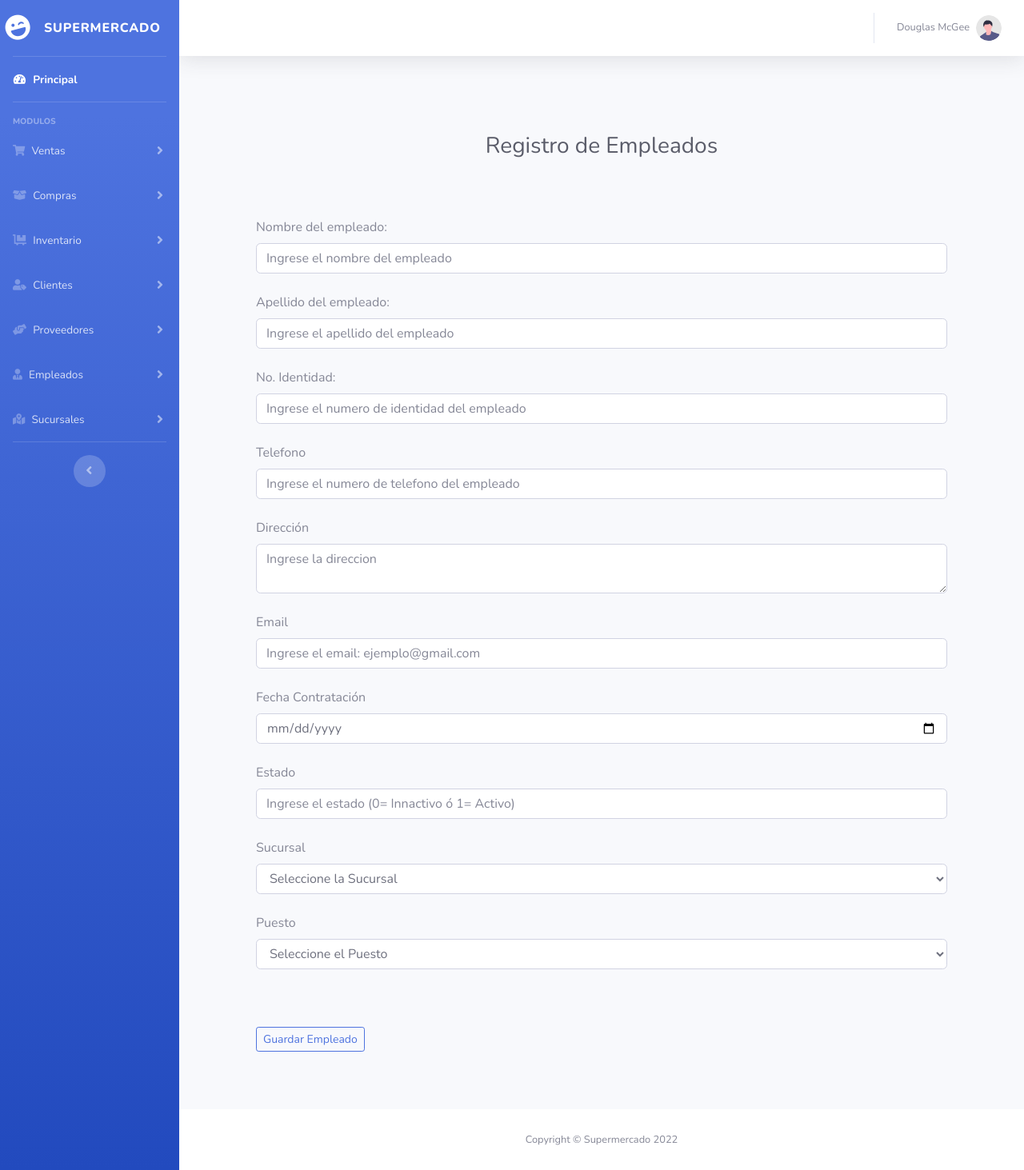
After one commit to brayan200014/market_admin_web_app, a PHP site: page /Paginas/agregarEmpleados.php in a window 1280 px wide. The commit adds this page. Shown: the whole page at 80% size. Run offline with PHP 8.4, Linux system fonts and the light colour scheme; data that the repository does not hold is empty.

Commit message:
Formularios de Agregar, Listar y Modificar Empleados y Sucursales

```diff
--- a/Controladores/controladorEmpleados.php
+++ b/Controladores/controladorEmpleados.php
@@ -1,57 +1,39 @@
 <?php
+
     include_once('../Modelos/modeloEmpleados.php');
-       function listarEmpleados(){
+    function listarEmpleados()
+    {
     $modeloEmpleados = new Empleado();
     return $modeloEmpleados->ObtenerEmployees();
     }
-?>
 
-<?php
-    class controladorEmpleado{
-        public function __construct(){
+    function listarSucursales(){
+        $modeloEmpleados = new Empleado();
+        return $modeloEmpleados->ObtenerSucursal();
     }
 
-        //FUNCIÓN OBTENER PUESTOS EMPLEADOS
-        function ObtenerPuestos(){
-
-            require_once("../Modelos/modeloEmpleados.php");
-            $empleado = new Empleado();
-            $datos = $empleado -> ObtenerPuestos();
-            return $datos;
-        }
-
-        //FUNCIÓN OBTENER EMPLEADOS
-         function ObtenerEmployees(){
-
-            require_once("../Modelos/modeloEmpleados.php");
-            $empleado = new Empleado();
-             return $empleado -> ObtenerEmployees();
-        }
-
-        //FUNCIÓN ELIMINAR EMPLEADOS
-        function deleteEmployees($id){
-
-            require_once("../Modelos/modeloEmpleados.php");
-            $empleado = new Empleado();
-            return $empleado -> deleteEmployees($id);
-        }
-
-        //FUNCIÓN ACTUALIZAR EMPLEADOS
-        function UpdateEmployees($id, $Nombre, $Apellido, $Telefono, $Direccion, $Email, $FechaContratacion, $Estado, $Sucursales_IdSucursal, $Puestos_IdPuesto){
-
-            require_once("../Modelos/modeloEmpleados.php");
-            $empleado=new Empleado();
-            return $empleado-> UpdateEmployees($id, $Nombre, $Apellido, $Telefono, $Direccion, $Email, $FechaContratacion, $Estado, $Sucursales_IdSucursal, $Puestos_IdPuesto);
+    function listarPuestos(){
+        $modeloEmpleados = new Empleado();
+        return $modeloEmpleados->ObtenerPuestos();
     }
 
     //GUARDAR EMPLEADOS
-        function setEmployees($Nombre, $Apellido, $Telefono, $Direccion, $Email, $FechaContratacion, $Estado, $Sucursales_IdSucursal, $Puestos_IdPuesto){
+    function setEmployees(){
 
         require_once("../Modelos/modeloEmpleados.php");
-            $empleado = new Empleado();
-            return $empleado -> setEmployees($Nombre, $Apellido, $Telefono, $Direccion, $Email, $FechaContratacion, $Estado, $Sucursales_IdSucursal, $Puestos_IdPuesto);
+        $modeloEmpleados= new Empleado();
+        $modeloEmpleados->Nombre = $_POST['Nombre'];
+        $modeloEmpleados->Apellido = $_POST['Apellido'];
+        $modeloEmpleados->Identidad = $_POST['Identidad'];
+        $modeloEmpleados->Telefono = $_POST['Telefono'];
+        $modeloEmpleados->Direccion = $_POST['Direccion'];
+        $modeloEmpleados->Email = $_POST['Email'];
+        $modeloEmpleados->FechaContratacion = $_POST['FechaContratacion'];
+        $modeloEmpleados->Estado = $_POST['Estado'];
+        $modeloEmpleados->Sucursales_IdSucursal = $_POST['Sucursales_IdSucursal'];
+        $modeloEmpleados->Puestos_IdPuesto = $_POST['Puestos_IdPuesto'];
+
+        return $modeloempleado -> setEmployees($Nombre, $Apellido, $Identidad, $Telefono, $Direccion, $Email, $FechaContratacion, $Estado, $Sucursales_IdSucursal, $Puestos_IdPuesto);
     }
 
-
-    }
 ?>
--- a/Controladores/controladorSucursales.php
+++ b/Controladores/controladorSucursales.php
@@ -4,4 +4,9 @@
        $modeloSucursal = new Sucursal();
        return $modeloSucursal-> ObtenerSucursal();
    }
+
+   function listarCiudades(){
+    $modeloSucursal = new Sucursal();
+    return $modeloSucursal->ObtenerCiudades();
+}
 ?>
--- a/Modelos/modeloEmpleados.php
+++ b/Modelos/modeloEmpleados.php
@@ -4,6 +4,8 @@
 
         private $empleado;
         private $db;
+        private $puesto;
+        private $sucursal;
 
         public function __construct() {
             $this->empleado = array();
@@ -52,11 +54,11 @@
         }
 
         //GUARDAR EMPLEADOS
-        public function setEmployees($Nombre, $Apellido, $Telefono, $Direccion, $Email, $FechaContratacion, $Estado, $Sucursales_IdSucursal, $Puestos_IdPuesto, $Identidad){
+        public function setEmployees($Nombre, $Apellido, $Identidad, $Telefono, $Direccion, $Email, $FechaContratacion, $Estado, $Sucursales_IdSucursal, $Puestos_IdPuesto){
 
             self::setNames();
-            $sql = "INSERT INTO Empleados( Nombre, Apellido, Telefono, Direccion, Email, FechaContratacion, Estado, Sucursales_IdSucursal, Puestos_IdPuesto, Identidad)
-                    VALUES ( '$Nombre', '$Apellido', '$Telefono', '$Direccion', '$Email', '$FechaContratacion' , '$Estado' , $Sucursales_IdSucursal, $Puestos_IdPuesto, '$Identidad')";
+            $sql = "INSERT INTO Empleados( Nombre, Apellido, Identidad, Telefono, Direccion, Email, FechaContratacion, Estado, Sucursales_IdSucursal, Puestos_IdPuesto)
+                    VALUES ( '$Nombre', '$Apellido', '$Identidad', '$Telefono', '$Direccion', '$Email', '$FechaContratacion' , '$Estado' , $Sucursales_IdSucursal, $Puestos_IdPuesto)";
             $result = $this->db->query($sql);
 
             if ($result) {
@@ -73,10 +75,26 @@
             $sql = "SELECT * FROM Puestos";
 
             foreach ($this -> db -> query($sql) as $result){
-                $this -> empleado[] = $result;
+                $this -> puesto[] = $result;
             }
 
-            return $this -> empleado;
+            return $this -> puesto;
+            $this -> db -> null;
+        }
+
+
+         //LLENADO DE COMBOBOX SUCURSALES DESDE LA BD
+         public function ObtenerSucursal(){
+
+            self::setNames();
+
+            $sql = "Select IdSucursal, NombreSucursal from Sucursales;";
+
+            foreach ($this -> db -> query($sql) as $result){
+                $this -> sucursal[] = $result;
+            }
+
+            return $this -> sucursal;
             $this -> db -> null;
         }
 
--- /dev/null
+++ b/Paginas/agregarEmpleados.php
@@ -0,0 +1,3 @@
+<?php include_once('../Plantilla/header.php') ?>
+<?php include_once('../Vistas/vistaAgregarEmpleado.php') ?>
+<?php include_once('../Plantilla/footer.php') ?>
--- /dev/null
+++ b/Paginas/agregarSucursales.php
@@ -0,0 +1,3 @@
+<?php include_once('../Plantilla/header.php') ?>
+<?php include_once('../Vistas/vistaAgregarSucursal.php') ?>
+<?php include_once('../Plantilla/footer.php') ?>
--- /dev/null
+++ b/Paginas/modificarEmpleado.php
@@ -0,0 +1,3 @@
+<?php include_once('../Plantilla/header.php') ?>
+<?php include_once('../Vistas/vistaModificarEmpleado.php') ?>
+<?php include_once('../Plantilla/footer.php') ?>
--- /dev/null
+++ b/Paginas/modificarSucursal.php
@@ -0,0 +1,3 @@
+<?php include_once('../Plantilla/header.php') ?>
+<?php include_once('../Vistas/vistaModificarSucursal.php') ?>
+<?php include_once('../Plantilla/footer.php') ?>
--- /dev/null
+++ b/Vistas/vistaAgregarEmpleado.php
@@ -0,0 +1,112 @@
+ <?php include_once('../Controladores/controladorEmpleados.php') ?>
+
+    <div class="p-5">
+        <center><h1 class="h3 m-4 text-gray-800">Registro de Empleados</h1></center>
+        <br>
+        <form class="g-3 needs-validation" novalidate>
+            <div class="m-4 position-relative">
+                <label for="nombre" class="form-label">Nombre del empleado:</label>
+                <input type="text" class="form-control" id="nombre" name="nombre" placeholder="Ingrese el nombre del empleado" required>
+
+                <!-- ******** MENSAJE DE VALIDACIÓN********  -->
+                <div class="valid-tooltip">¡Campo válido!</div>
+                <div class="invalid-tooltip">Campo no valido.</div>
+            </div>
+            <div class="m-4 position-relative">
+                <label for="apellido" class="form-label">Apellido del empleado:</label>
+                <input type="text" class="form-control" id="apellido" placeholder="Ingrese el apellido del empleado" required>
+
+                <!-- ******** MENSAJE DE VALIDACIÓN********  -->
+                <div class="valid-tooltip">¡Campo válido!</div>
+                <div class="invalid-tooltip">Campo no valido.</div>
+            </div>
+            <div class="m-4 position-relative">
+                <label for="identidad" class="form-label">No. Identidad:</label>
+                <input type="text" class="form-control" id="identidad" placeholder="Ingrese el numero de identidad del empleado" required>
+
+                 <!-- ******** MENSAJE DE VALIDACIÓN********  -->
+                <div class="valid-tooltip"></div>
+                <div class="invalid-tooltip">Campo no valido.</div>
+            </div>
+            <div class="m-4 position-relative">
+                <label for="telefono" class="form-label">Telefono</label>
+                <input type="text" class="form-control" id="telefono" placeholder="Ingrese el numero de telefono del empleado" required>
+
+                 <!-- ******** MENSAJE DE VALIDACIÓN********  -->
+                <div class="valid-tooltip">¡Campo válido!</div>
+                <div class="invalid-tooltip">Campo no valido.</div>
+            </div>
+            <div class="m-4 position-relative">
+                <label for="direccion" class="form-label">Dirección</label>
+                <textarea name="direccion" class="form-control" id="direccion" placeholder="Ingrese la direccion" required></textarea>
+
+                 <!-- ******** MENSAJE DE VALIDACIÓN********  -->
+                <div class="valid-tooltip">¡Campo válido!</div>
+                <div class="invalid-tooltip">Campo no valido.</div>
+            </div>
+            <div class="m-4 position-relative">
+                <label for="email" class="form-label">Email</label>
+                <input type="text" class="form-control" id="email" placeholder="Ingrese el email: ejemplo@gmail.com"required>
+
+                 <!-- ******** MENSAJE DE VALIDACIÓN********  -->
+                <div class="valid-tooltip">¡Campo válido!</div>
+                <div class="invalid-tooltip">Campo no valido.</div>
+            </div>
+            <div class="m-4 position-relative">
+                <label for="fechaC" class="form-label">Fecha Contratación</label>
+                <input type="date" class="form-control" id="fechaC" placeholder="Ingrese la fecha de contratación" required>
+
+                 <!-- ******** MENSAJE DE VALIDACIÓN********  -->
+                <div class="valid-tooltip"></div>
+                <div class="invalid-tooltip">Campo no valido.</div>
+            </div>
+            <div class="m-4 position-relative">
+                <label for="estado" class="form-label">Estado</label>
+                <input type="text" class="form-control" id="estado" placeholder="Ingrese el estado (0= Innactivo ó 1= Activo)" required>
+
+                <!-- ******** MENSAJE DE VALIDACIÓN********  -->
+                <div class="valid-tooltip">¡Campo válido!</div>
+                <div class="invalid-tooltip">Campo no valido.</div>
+            </div>
+            <div class="m-4 position-relative">
+                <label for="sucursal" class="form-label" required>Sucursal</label>
+                <select class="form-control" id="sucursal">
+                    <option selected>Seleccione la Sucursal</option>
+                    <?php
+                        $datoSucursal = listarSucursales();
+
+                        for($i = 0; $i < sizeof($datoSucursal); $i++){
+                    ?>
+                        <option value="<?php echo $datoSucursal[$i]['IdSucursal'] ?>"><?php echo $datoSucursal[$i]['NombreSucursal'] ?></option>
+                    <?php
+                        }
+                    ?>
+                </select>
+                <!-- Mensajes para validación   -->
+                <div class="valid-tooltip">¡Campo válido!</div>
+                <div class="invalid-tooltip">Campo no valido.</div>
+            </div>
+            <div class="m-4 position-relative">
+                <label for="sucursal" class="form-label" required>Puesto</label>
+                <select class="form-control" id="sucursal">
+                    <option selected>Seleccione el Puesto</option>
+                    <?php
+                        $datoPuesto = listarPuestos();
+
+                        for($i = 0; $i < sizeof($datoPuesto); $i++){
+                    ?>
+                        <option value="<?php echo $datoPuesto[$i]['IdPuesto'] ?>"><?php echo $datoPuesto[$i]['DescripcionPuesto'] ?></option>
+                    <?php
+                        }
+                    ?>
+                </select>
+                <!-- Mensajes para validación   -->
+                <div class="valid-tooltip">¡Campo válido!</div>
+                <div class="invalid-tooltip">Campo no valido.</div>
+            </div>
+            <br>
+            <div class="row m-4">
+                <div class="d-flex justify-content-center"><button type="button" id="AgregarEmpleado" onclick="" class="btn btn-outline-primary btn-sm">Guardar Empleado</button></div>
+            </div>
+        </form>
+    </div>
--- a/Vistas/vistaSucursal.php
+++ b/Vistas/vistaSucursal.php
@@ -9,7 +9,7 @@
     <!-- DataTales Example -->
     <div class="card shadow mb-4">
         <div class="card-header py-3">
-            <h6 class="m-0 font-weight-bold text-primary">Empleados</h6>
+            <h6 class="m-0 font-weight-bold text-primary">Sucursales</h6>
         </div>
         <div class="card-body">
             <div class="table-responsive">
```
Also changed, not shown: Modelos/modeloSucursales.php (+20 -27 lines), Vistas/vistaAgregarSucursal.php (added, +46 -0 lines), Vistas/vistaModificarEmpleado.php (added, +72 -0 lines), Vistas/vistaModificarSucursal.php (added, +46 -0 lines). Lines whose indentation alone changed are shown as unchanged.
